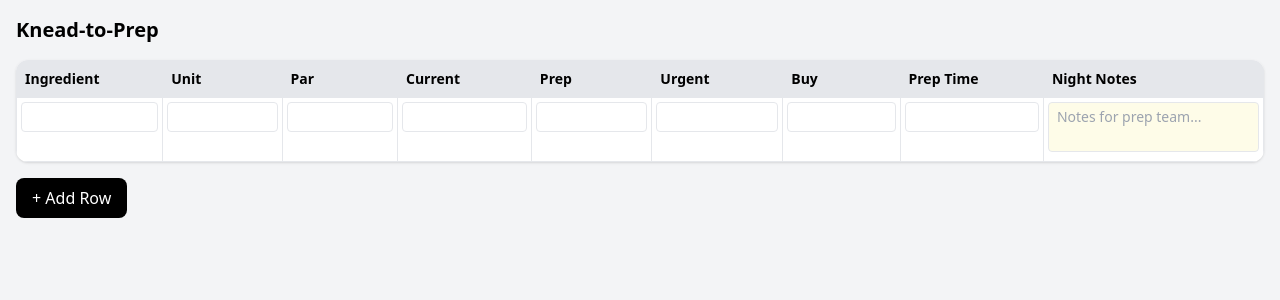
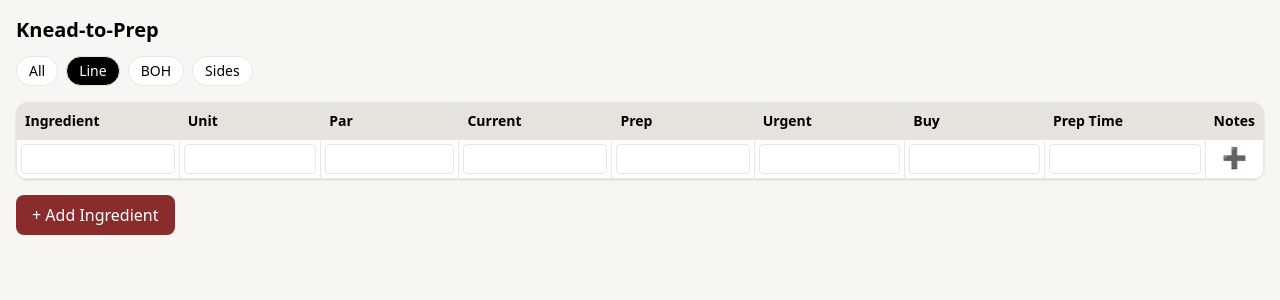
Before and after one commit to michelleduong03/Knead2Prep, a React (Create React App) app: page / in a window 1280 px wide. Shown: the top 300 px of the page. Built offline with nearby package versions, Linux system fonts and the light colour scheme.

Commit message:
V2 mockup

```diff
--- a/src/App.js
+++ b/src/App.js
@@ -1,8 +1,136 @@
+// import { useState } from "react";
+
+// export default function App() {
+//   const [rows, setRows] = useState([
+//     {
+//       ingredient: "",
+//       unit: "",
+//       par: "",
+//       current: "",
+//       prep: "",
+//       urgent: "",
+//       buy: "",
+//       prepTime: "",
+//       notes: "",
+//     },
+//   ]);
+
+//   const handleChange = (index, field, value) => {
+//     const updated = [...rows];
+//     updated[index][field] = value;
+//     setRows(updated);
+//   };
+
+//   const addRow = () => {
+//     setRows([
+//       ...rows,
+//       {
+//         ingredient: "",
+//         unit: "",
+//         par: "",
+//         current: "",
+//         prep: "",
+//         urgent: "",
+//         buy: "",
+//         prepTime: "",
+//         notes: "",
+//       },
+//     ]);
+//   };
+
+//   return (
+//     <div className="min-h-screen bg-gray-100 p-4">
+//       <h1 className="text-xl font-bold mb-4">Knead-to-Prep</h1>
+
+//       <div className="overflow-x-auto bg-white rounded-xl shadow">
+//         <table className="min-w-full border-collapse text-sm">
+//           <thead className="bg-gray-200">
+//             <tr>
+//               {[
+//                 "Ingredient",
+//                 "Unit",
+//                 "Par",
+//                 "Current",
+//                 "Prep",
+//                 "Urgent",
+//                 "Buy",
+//                 "Prep Time",
+//                 "Night Notes",
+//               ].map((header) => (
+//                 <th
+//                   key={header}
+//                   className="border p-2 text-left font-semibold whitespace-nowrap"
+//                 >
+//                   {header}
+//                 </th>
+//               ))}
+//             </tr>
+//           </thead>
+
+//           <tbody>
+//             {rows.map((row, index) => (
+//               <tr key={index} className="border-t align-top">
+//                 {[
+//                   "ingredient",
+//                   "unit",
+//                   "par",
+//                   "current",
+//                   "prep",
+//                   "urgent",
+//                   "buy",
+//                   "prepTime",
+//                 ].map((field) => (
+//                   <td key={field} className="border p-1 align-top">
+//                     <input
+//                       type="text"
+//                       className="w-full border rounded px-2 py-1"
+//                       value={row[field]}
+//                       onChange={(e) =>
+//                         handleChange(index, field, e.target.value)
+//                       }
+//                     />
+//                   </td>
+//                 ))}
+
+//                 {/* Night Notes column */}
+//                 <td className="border p-1 align-top min-w-[220px]">
+//                   <textarea
+//                     placeholder="Notes for prep team..."
+//                     className="w-full border rounded px-2 py-1 bg-yellow-50 resize-none"
+//                     rows={2}
+//                     value={row.notes}
+//                     onChange={(e) =>
+//                       handleChange(index, "notes", e.target.value)
+//                     }
+//                   />
+//                 </td>
+//               </tr>
+//             ))}
+//           </tbody>
+//         </table>
+//       </div>
+
+//       <button
+//         onClick={addRow}
+//         className="mt-4 px-4 py-2 bg-black text-white rounded-lg"
+//       >
+//         + Add Row
+//       </button>
+//     </div>
+//   );
+// }
+
 import { useState } from "react";
 
+const stations = ["All", "Line", "BOH", "Sides"];
+
 export default function App() {
+  const [activeStation, setActiveStation] = useState("Line");
+  const [modalRowId, setModalRowId] = useState(null);
+
   const [rows, setRows] = useState([
     {
+      id: crypto.randomUUID(),
       ingredient: "",
       unit: "",
       par: "",
@@ -12,19 +140,23 @@ export default function App() {
       buy: "",
       prepTime: "",
       notes: "",
+      station: "Line",
     },
   ]);
 
-  const handleChange = (index, field, value) => {
-    const updated = [...rows];
-    updated[index][field] = value;
-    setRows(updated);
+  const handleChange = (id, field, value) => {
+    setRows((prev) =>
+      prev.map((row) =>
+        row.id === id ? { ...row, [field]: value } : row
+      )
+    );
   };
 
   const addRow = () => {
-    setRows([
-      ...rows,
+    setRows((prev) => [
+      ...prev,
       {
+        id: crypto.randomUUID(),
         ingredient: "",
         unit: "",
         par: "",
@@ -34,17 +166,42 @@ export default function App() {
         buy: "",
         prepTime: "",
         notes: "",
+        station: activeStation,
       },
     ]);
   };
 
+  const filteredRows =
+    activeStation === "All"
+      ? rows
+      : rows.filter((r) => r.station === activeStation);
+
+  const activeModalRow = rows.find((r) => r.id === modalRowId);
+
   return (
-    <div className="min-h-screen bg-gray-100 p-4">
-      <h1 className="text-xl font-bold mb-4">Knead-to-Prep</h1>
+    <div className="min-h-screen bg-[#f7f6f3] p-4 text-black">
+      <h1 className="text-xl font-bold mb-3">Knead-to-Prep</h1>
+
+      {/* Station Tabs */}
+      <div className="flex gap-2 mb-4">
+        {stations.map((station) => (
+          <button
+            key={station}
+            onClick={() => setActiveStation(station)}
+            className={`px-3 py-1 rounded-full text-sm border ${
+              activeStation === station
+                ? "bg-black text-white"
+                : "bg-white"
+            }`}
+          >
+            {station}
+          </button>
+        ))}
+      </div>
 
       <div className="overflow-x-auto bg-white rounded-xl shadow">
         <table className="min-w-full border-collapse text-sm">
-          <thead className="bg-gray-200">
+          <thead className="bg-[#e6e3dc]">
             <tr>
               {[
                 "Ingredient",
@@ -55,21 +212,18 @@ export default function App() {
                 "Urgent",
                 "Buy",
                 "Prep Time",
-                "Night Notes",
-              ].map((header) => (
-                <th
-                  key={header}
-                  className="border p-2 text-left font-semibold whitespace-nowrap"
-                >
-                  {header}
+                "Notes",
+              ].map((h) => (
+                <th key={h} className="border p-2 text-left whitespace-nowrap">
+                  {h}
                 </th>
               ))}
             </tr>
           </thead>
 
           <tbody>
-            {rows.map((row, index) => (
-              <tr key={index} className="border-t align-top">
+            {filteredRows.map((row) => (
+              <tr key={row.id} className="border-t align-top">
                 {[
                   "ingredient",
                   "unit",
@@ -80,29 +234,25 @@ export default function App() {
                   "buy",
                   "prepTime",
                 ].map((field) => (
-                  <td key={field} className="border p-1 align-top">
+                  <td key={field} className="border p-1">
                     <input
-                      type="text"
                       className="w-full border rounded px-2 py-1"
                       value={row[field]}
                       onChange={(e) =>
-                        handleChange(index, field, e.target.value)
+                        handleChange(row.id, field, e.target.value)
                       }
                     />
                   </td>
                 ))}
 
-                {/* Night Notes column */}
-                <td className="border p-1 align-top min-w-[220px]">
-                  <textarea
-                    placeholder="Notes for prep team..."
-                    className="w-full border rounded px-2 py-1 bg-yellow-50 resize-none"
-                    rows={2}
-                    value={row.notes}
-                    onChange={(e) =>
-                      handleChange(index, "notes", e.target.value)
-                    }
-                  />
+                {/* Notes Indicator */}
+                <td className="border p-1 text-center">
+                  <button
+                    onClick={() => setModalRowId(row.id)}
+                    className="text-xl"
+                  >
+                    {row.notes ? "⚠️" : "➕"}
+                  </button>
                 </td>
               </tr>
             ))}
@@ -112,10 +262,40 @@ export default function App() {
 
       <button
         onClick={addRow}
-        className="mt-4 px-4 py-2 bg-black text-white rounded-lg"
+        className="mt-4 px-4 py-2 bg-[#8b2c2c] text-white rounded-lg"
       >
-        + Add Row
+        + Add Ingredient
       </button>
+
+      {/* Notes Modal */}
+      {activeModalRow && (
+        <div className="fixed inset-0 bg-black/40 flex items-center justify-center">
+          <div className="bg-white rounded-xl p-4 w-[90%] max-w-md">
+            <h2 className="font-semibold mb-2">
+              Night Shift Notes –{" "}
+              {activeModalRow.ingredient || "Ingredient"}
+            </h2>
+
+            <textarea
+              className="w-full border rounded p-2 bg-yellow-50"
+              rows={4}
+              value={activeModalRow.notes}
+              onChange={(e) =>
+                handleChange(activeModalRow.id, "notes", e.target.value)
+              }
+            />
+
+            <div className="flex justify-end mt-3">
+              <button
+                onClick={() => setModalRowId(null)}
+                className="px-3 py-1 border rounded"
+              >
+                Close
+              </button>
+            </div>
+          </div>
+        </div>
+      )}
     </div>
   );
 }
```
